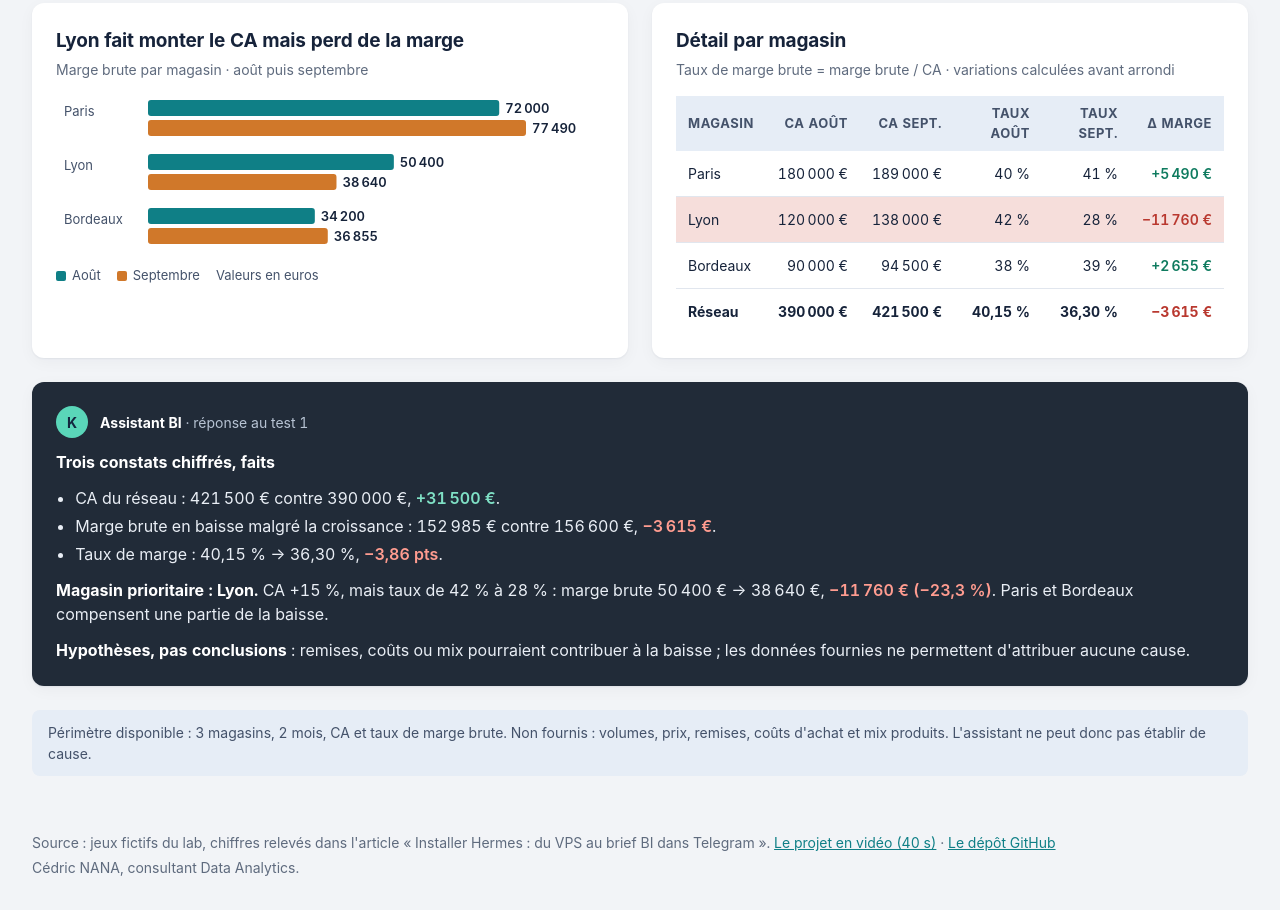
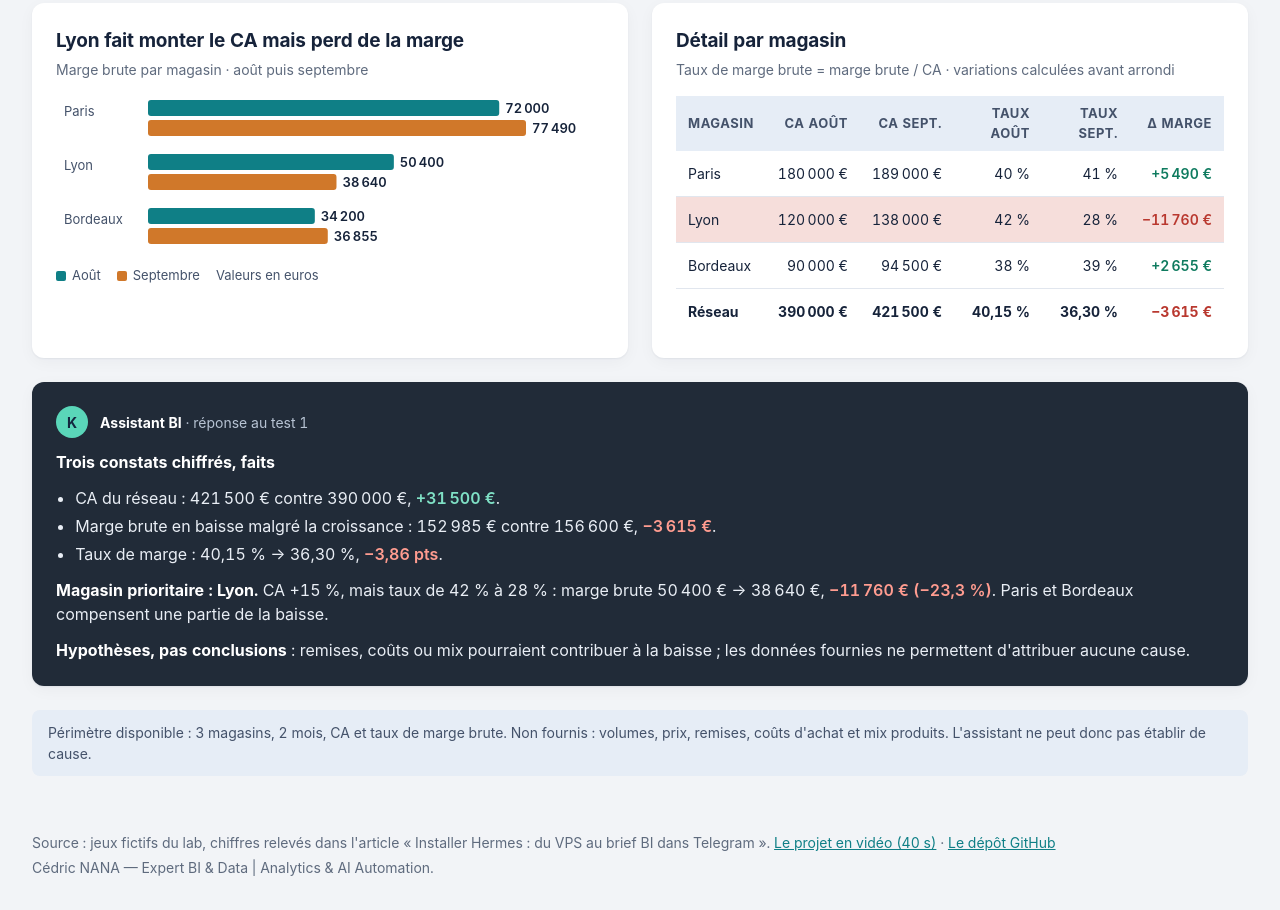
Before and after one commit to cnanaj-wq/hermes-brief-bi, a plain HTML site: page index.html in a window 1280 px wide. Shown: the part 520-1430 px from the top of the page. Drawn offline with Linux system fonts and the light colour scheme.

Commit message:
Signature mise à jour

```diff
--- a/index.html
+++ b/index.html
@@ -150,7 +150,7 @@
 
 <footer class="pied">
   <p>Source : jeux fictifs du lab, chiffres relevés dans l'article « Installer Hermes : du VPS au brief BI dans Telegram ». <a href="video.html">Le projet en vidéo (40 s)</a> · <a href="https://github.com/cnanaj-wq/hermes-brief-bi">Le dépôt GitHub</a></p>
-  <p>Cédric NANA, consultant Data Analytics.</p>
+  <p>Cédric NANA — Expert BI &amp; Data | Analytics &amp; AI Automation.</p>
 </footer>
 
 <script src="data.js"></script>
```
Also changed, not shown: video.html (+1 -1 lines), 2 other files.
